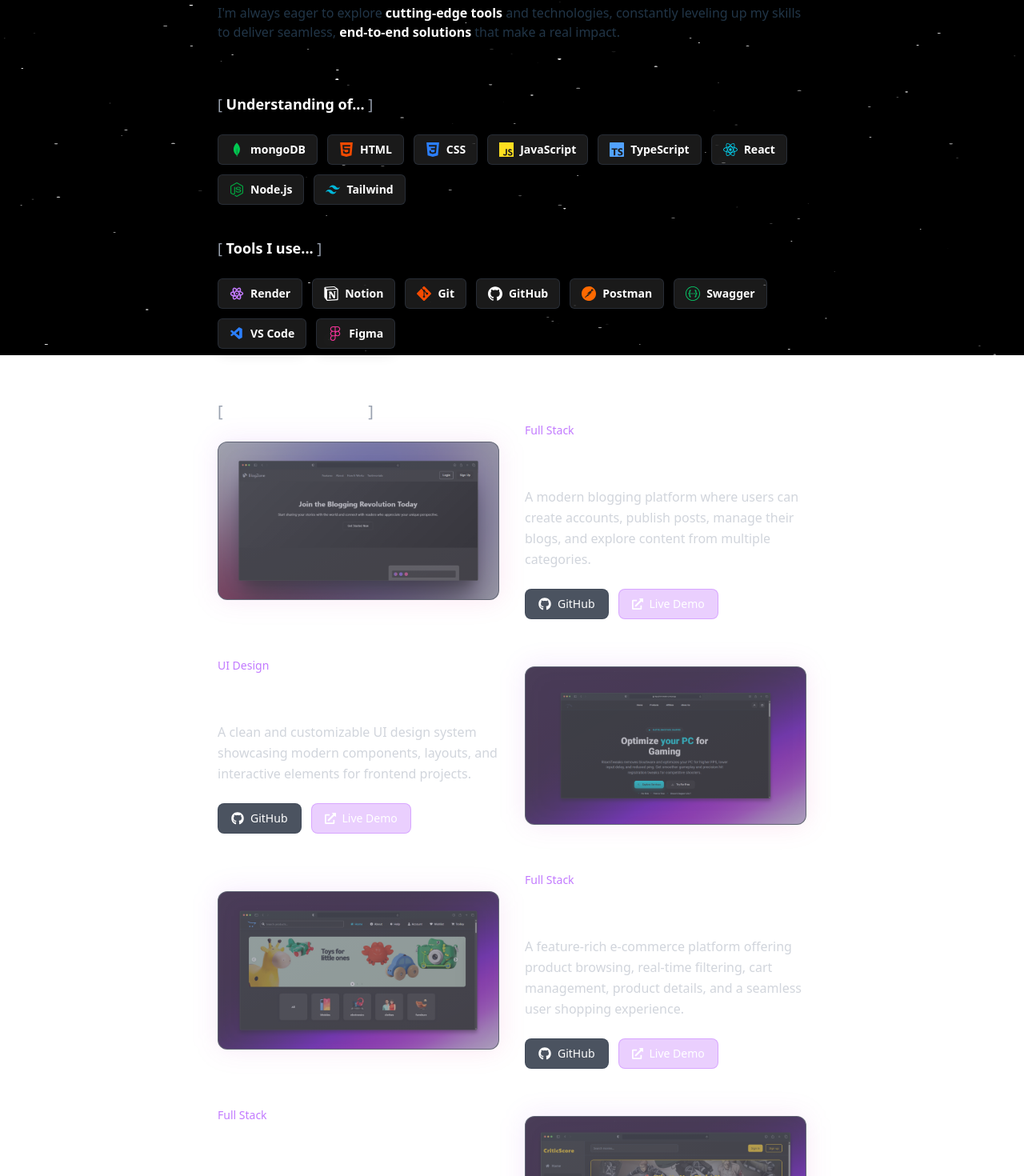
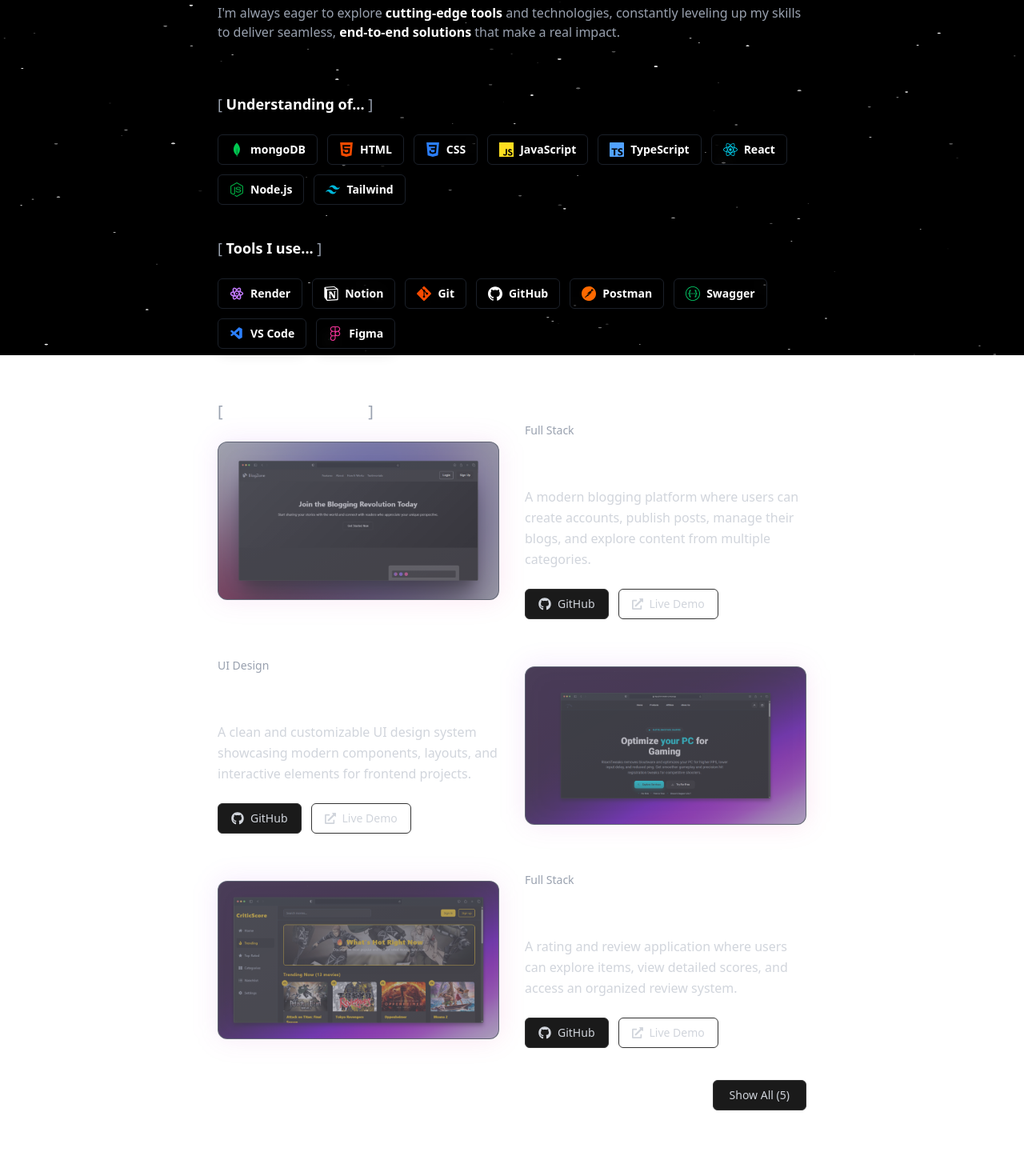
Before and after one commit to its-m4npreet/portfolio-org, a React (Vite) app in the folder frontend/: page / in a window 1280 px wide. Shown: the part 356-1826 px from the top of the page at 80% size. Built offline with nearby package versions, Linux system fonts and the light colour scheme.

Commit message:
feat: update Projects component to display fewer projects by default, enhance styling, and improve accessibility

```diff
--- a/frontend/src/components/Projects.jsx
+++ b/frontend/src/components/Projects.jsx
@@ -39,7 +39,7 @@ const Projects = () => {
       </div>
 
       <div className="space-y-10 md:space-y-12">
-        {(showAll ? projects : projects.slice(0, 5)).map((project, index) => (
+        {(showAll ? projects : projects.slice(0, 3)).map((project, index) => (
           <div
             key={project.id}
             className={`flex flex-col lg:flex-row gap-6 md:gap-8 items-center ${
@@ -65,7 +65,7 @@ const Projects = () => {
               <div>
                 <div className="flex items-center gap-2 mb-2">
 
-                    <p className="text-purple-400 text-xs md:text-sm font-medium">{project.type}</p>
+                    <p className="text-gray-400 text-xs md:text-sm">{project.type}</p>
 
 
                 </div>
@@ -82,7 +82,7 @@ const Projects = () => {
                   href={project.githubLink}
                   target="_blank"
                   rel="noopener noreferrer"
-                  className="flex items-center gap-2 px-4 py-2 bg-gray-800/80 hover:bg-gray-700/80 text-white text-sm font-medium rounded-lg border border-gray-700/50 hover:border-gray-600/50 transition-all duration-300"
+                  className="flex items-center gap-2 px-4 py-2 bg-[#1a1a1a] hover:bg-[#2a2a2a] text-gray-300 hover:text-white text-sm rounded-md border border-[#333] hover:border-[#444] transition-colors"
                 >
                   <FaGithub className="text-base" />
                   <span>GitHub</span>
@@ -91,7 +91,7 @@ const Projects = () => {
                   href={project.liveLink}
                   target="_blank"
                   rel="noopener noreferrer"
-                  className="flex items-center gap-2 px-4 py-2 bg-purple-600/20 hover:bg-purple-600/30 text-white text-sm font-medium rounded-lg border border-purple-500/30 hover:border-purple-500/50 transition-all duration-300"
+                  className="flex items-center gap-2 px-4 py-2 bg-transparent hover:bg-white/5 text-gray-300 hover:text-white text-sm rounded-md border border-[#333] hover:border-white/20 transition-colors"
                 >
                   <FaExternalLinkAlt className="text-sm" />
                   <span>Live Demo</span>
@@ -103,11 +103,11 @@ const Projects = () => {
       </div>
 
       {/* Show More/Less Button */}
-      {projects.length > 5 && (
+      {projects.length > 3 && (
         <div className="flex justify-end mt-10">
           <Link
             to="/projects"
-            className="px-4 py-2 bg-gray-800/80 hover:bg-gray-700/80 text-white text-xs font-medium rounded-lg border border-gray-700/50 hover:border-gray-600/50 transition-all duration-300 hover:scale-105"
+            className="px-5 py-2 bg-[#1a1a1a] hover:bg-[#2a2a2a] text-gray-300 hover:text-white text-sm rounded-md border border-[#333] hover:border-[#444] transition-colors"
           >
             Show All ({projects.length})
           </Link>
--- a/frontend/src/components/bio.jsx
+++ b/frontend/src/components/bio.jsx
@@ -1,6 +1,6 @@
 export const Bio = () => {
   return (
-    <div className="bio w-full md:my-8 px-4">
+    <div className="bio w-full md:my-8 px-4 text-gray-400">
        <p>
           I'm a <span className="font-semibold text-white">full-stack developer</span>
           with a passion for crafting powerful and user-friendly
--- a/frontend/src/components/skills.jsx
+++ b/frontend/src/components/skills.jsx
@@ -53,7 +53,7 @@ const Skills = () => {
           {skills.map((skill, index) => (
             <div
               key={index}
-              className="flex items-center gap-2 bg-white/10 backdrop-blur-sm hover:bg-gray-700/80 px-3 py-1.5 md:px-3.5 md:py-2 rounded-md border border-gray-700/50 hover:border-gray-600/50 transition-all duration-300 hover:scale-105 group shadow-lg"
+              className="flex items-center gap-2 bg-transparent backdrop-blur-sm px-3 py-1.5 md:px-3.5 md:py-2 rounded-md border border-gray-700/50 hover:border-gray-600/50 transition-all duration-300 hover:scale-105 group shadow-lg"
             >
               <skill.icon className={`text-base md:text-lg ${skill.color} group-hover:scale-110 transition-transform duration-300`} />
               <span className="text-white font-semibold text-xs md:text-sm">{skill.name}</span>
@@ -72,7 +72,7 @@ const Skills = () => {
           {tools.map((tool, index) => (
             <div
               key={index}
-              className="flex items-center gap-2 bg-white/10 backdrop-blur-sm hover:bg-gray-700/80 px-3 py-1.5 md:px-3.5 md:py-2 rounded-md border border-gray-700/50 hover:border-gray-600/50 transition-all duration-300 hover:scale-105 group shadow-lg"
+              className="flex items-center gap-2 bg-transparent backdrop-blur-sm  px-3 py-1.5 md:px-3.5 md:py-2 rounded-md border border-gray-700/50 hover:border-gray-600/50 transition-all duration-300 hover:scale-105 group shadow-lg"
             >
               <tool.icon className={`text-base md:text-lg ${tool.color} group-hover:scale-110 transition-transform duration-300`} />
               <span className="text-white font-semibold text-xs md:text-sm">{tool.name}</span>
--- a/frontend/src/data/projects.json
+++ b/frontend/src/data/projects.json
@@ -20,16 +20,6 @@
     "featured": true
   },
   {
-    "id": "PRJ3H6T2Y9",
-    "title": "Eshoply",
-    "description": "A feature-rich e-commerce platform offering product browsing, real-time filtering, cart management, product details, and a seamless user shopping experience.",
-    "image": "eshoply.png",
-    "githubLink": "https://github.com/its-m4npreet/Ecommerce",
-    "liveLink": "https://eshoply.vercel.app/",
-    "type": "Full Stack",
-    "featured": false
-  },
-  {
     "id": "PRJ9L4R7P3",
     "title": "Critic Score",
     "description": "A rating and review application where users can explore items, view detailed scores, and access an organized review system.",
@@ -48,5 +38,15 @@
     "liveLink": "https://careyourcity.vercel.app/",
     "type": "Full Stack",
     "featured": false
+  },
+  {
+    "id": "PRJ3H6T2Y9",
+    "title": "Eshoply",
+    "description": "A feature-rich e-commerce platform offering product browsing, real-time filtering, cart management, product details, and a seamless user shopping experience.",
+    "image": "eshoply.png",
+    "githubLink": "https://github.com/its-m4npreet/Ecommerce",
+    "liveLink": "https://eshoply.vercel.app/",
+    "type": "Full Stack",
+    "featured": false
   }
 ]
```
